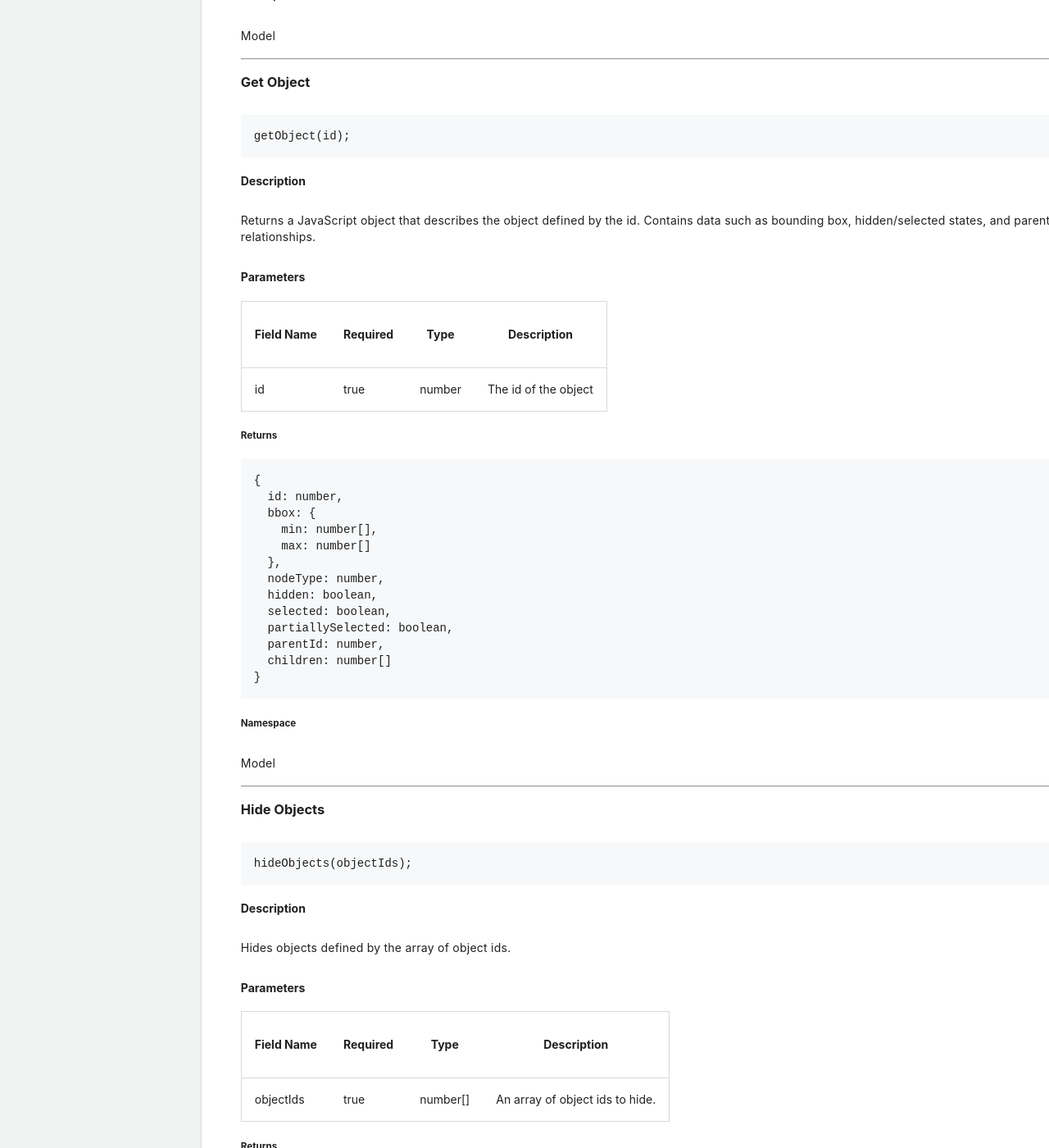
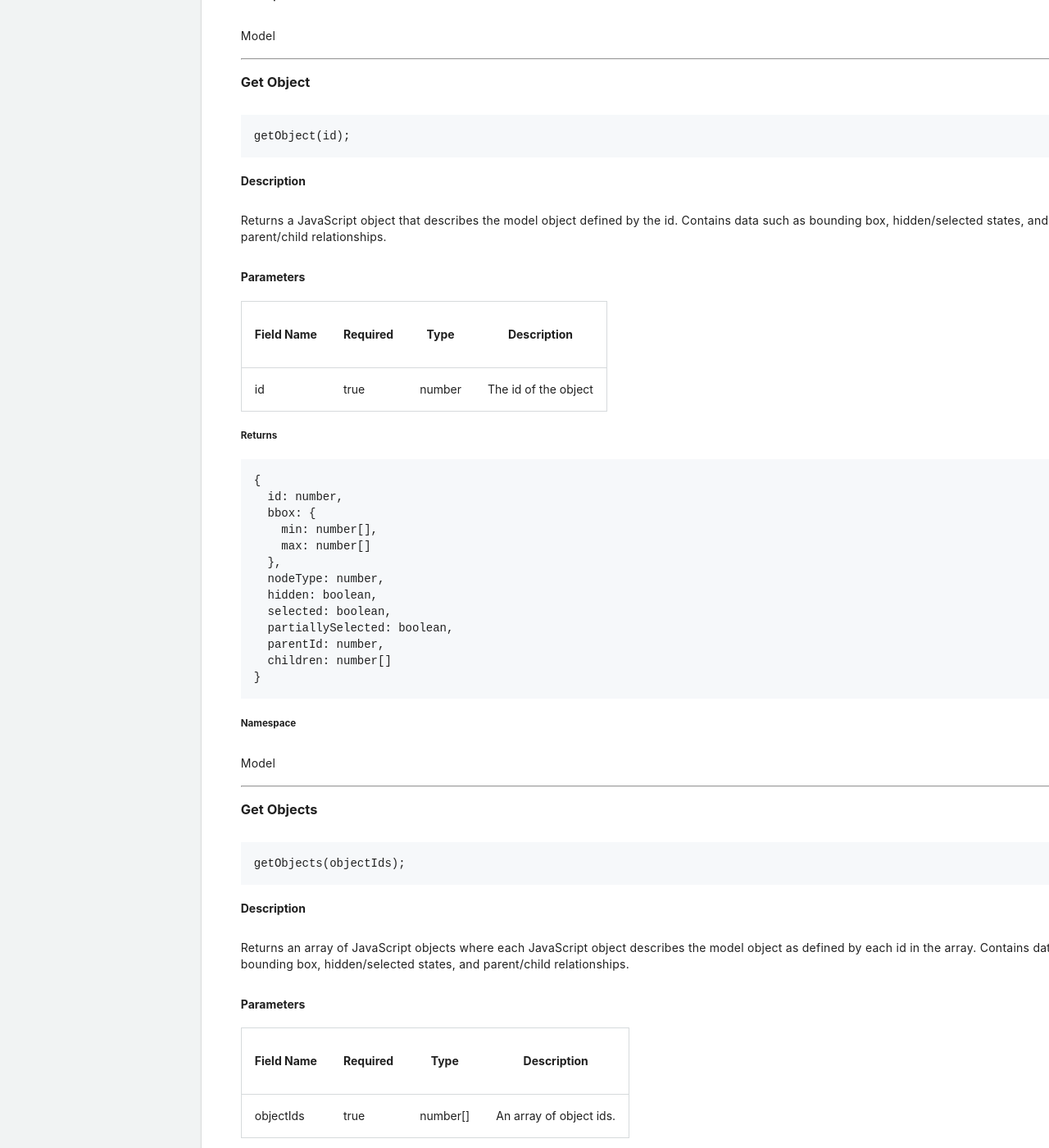
Before and after one commit to procore/documentation, a Jekyll site: the page built from bim_webviewer/bim_web_viewer.md, in a window 1280 px wide and 1400 px high, scrolled down 41036 px. Shown: the whole window at 82% size. Built offline with Jekyll 4.4.1, drawn with Linux system fonts in a browser that asks for light colours; comment, search, counter and statistics services are not loaded; some of the changed text lies outside the part shown.

Commit message:
Added `model.getObjects` documentation

````diff
--- a/bim_webviewer/bim_web_viewer.md
+++ b/bim_webviewer/bim_web_viewer.md
@@ -2016,7 +2016,7 @@ getObject(id);
 
 #### Description
 
-Returns a JavaScript object that describes the object defined by the id. Contains data such as bounding box, hidden/selected states, and parent/child relationships.
+Returns a JavaScript object that describes the model object defined by the id. Contains data such as bounding box, hidden/selected states, and parent/child relationships.
 
 #### Parameters
 
@@ -2040,6 +2040,50 @@ Returns a JavaScript object that describes the object defined by the id. Contain
   parentId: number,
   children: number[]
 }
+```
+
+##### Namespace
+
+Model
+
+---
+
+### Get Objects
+
+<p class="heading-link-container"><a class="heading-link" href="#get-objects"></a></p>
+
+```js
+getObjects(objectIds);
+```
+
+#### Description
+
+Returns an array of JavaScript objects where each JavaScript object describes the model object as defined by each id in the array. Contains data such as bounding box, hidden/selected states, and parent/child relationships.
+
+#### Parameters
+
+| Field Name | Required | Type | Description |
+| - | - | - | - |
+| objectIds | true | number[] | An array of object ids. |
+
+##### Returns
+
+```js
+[
+  {
+    id: number,
+    bbox: {
+      min: number[],
+      max: number[]
+    },
+    nodeType: number,
+    hidden: boolean,
+    selected: boolean,
+    partiallySelected: boolean,
+    parentId: number,
+    children: number[]
+  }
+]
 ```
 
 ##### Namespace
````
